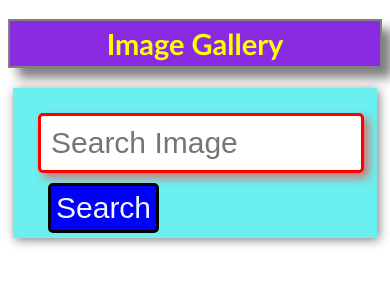
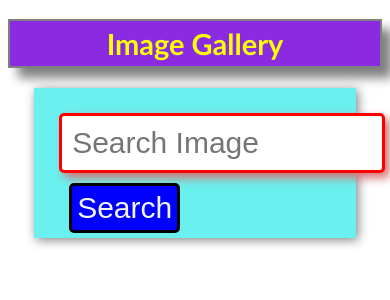
Before and after one commit to Smee78/clone-unspl-api, a React (Create React App) app: page / in a window 390 px wide. Shown: the top 300 px of the page. Built offline with nearby package versions, Linux system fonts and the light colour scheme.

Commit message:
first commit

```diff
--- a/src/index.css
+++ b/src/index.css
@@ -85,9 +85,4 @@ input{
     width:300px;
 
   }
-  .continer{
-    margin-left: 5px;
-    margin-right: 5px;
-  }
-
 }
```
